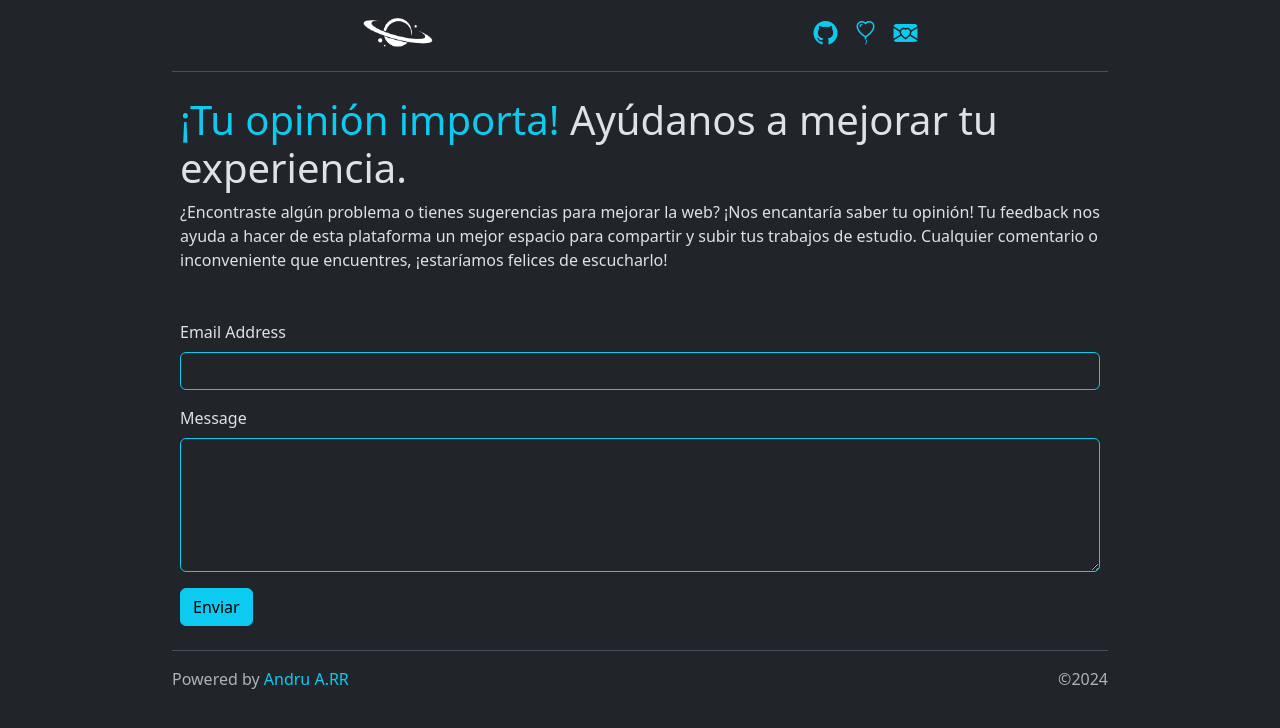
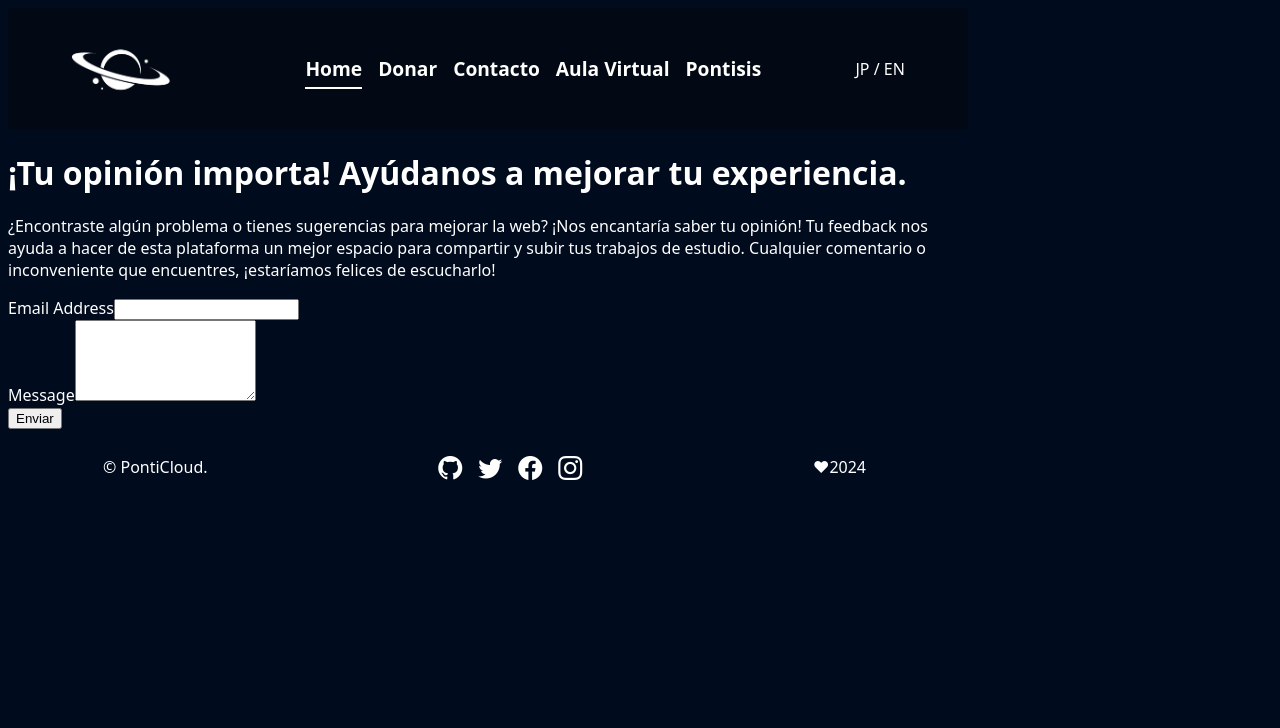
Before and after one commit to DruChill/PontiCloud, a React (Vite) app: page /contact in a window 1280 px wide. Shown: the top 728 px of the page. Built offline with nearby package versions, Linux system fonts and the light colour scheme; no server answers.

Commit message:
Refactor layout and styles for Header and Footer components; add CSS variables for theming

```diff
--- a/index.html
+++ b/index.html
@@ -4,9 +4,7 @@
   <head>
     <!-- == Ads ==-->
     <!-- <script type='text/javascript' src='//prosecutorremarkablegodforsaken.com/92/fe/18/92fe185b8714fed2964403686ba8e309.js'></script> -->
-
     <meta charset="UTF-8" />
-
     <!--===== SEO KEYWORDS ======-->
     <meta name="description" content="PontiCloud - Una plataforma creada por estudiantes para estudiantes, ofreciendo servicios de almacenamiento en la nube, acceso rápido y seguro a archivos.">
     <meta name="keywords" content="PontiCloud, almacenamiento en la nube, estudiantes, almacenamiento seguro, plataforma educativa">
@@ -23,23 +21,12 @@
     <meta name="viewport" content="width=device-width, initial-scale=1.0" />
     <link rel="stylesheet" href="/src/normalize.css">
     <title>PontiCloud - Por estudiantes para estudiantes</title>
-    <!-- ==== CSS BOOTSTRAP ====-->
-    <link rel="stylesheet" href="https://cdn.jsdelivr.net/npm/bootstrap@5.3.3/dist/css/bootstrap.min.css
-    ">
     <!-- ==== ICONS BOOTSTRAP ====-->
     <link rel="stylesheet" href="https://cdn.jsdelivr.net/npm/bootstrap-icons@1.11.3/font/bootstrap-icons.min.css">
-    <style>
-      body {
-        background: #212529
-      }
-    </style>
   </head>
   <body>
     <div id="root"></div>
     <script type="module" src="/src/main.jsx"></script>
-
-    <script src="https://cdn.jsdelivr.net/npm/bootstrap@5.3.3/dist/js/bootstrap.bundle.min.js
-    "></script>
     <!-- <script>
       const isProduction = window.location.hostname === 'ponticloud.web.app';
       if (isProduction) {
--- a/src/App.css
+++ b/src/App.css
@@ -1,155 +1,158 @@
-.container {
-  max-width: 960px;
+.hero__container {
+  display: grid;
+  min-height: 100dvh;
+  grid-template-rows: auto 1fr auto;
 }
 
-
-.hero {
-  margin: 0 auto;
-  max-width: 750px;
+header {
+  background: rgba(9, 9, 9, 0.41);
+  display: flex;
+  justify-content: space-around;
+  align-items: center;
+  padding: 1rem;
 }
 
-.bd-placeholder-img {
-  font-size: 1.125rem;
-  text-anchor: middle;
-  -webkit-user-select: none;
-  -moz-user-select: none;
-  user-select: none;
+nav ul {
+  display: flex;
+  gap: 1rem;
+  list-style: none;
 }
 
-.drop-zone {
-  border: 2px dashed #ccc;
-  padding: 20px;
-  border-radius: 10px;
-  max-width: 700px;
-  margin: 0 auto;
-  cursor: pointer;
-  text-align: center;
-  p {
-    cursor: pointer;
-  }
-
-  img {
-    max-width: 30%;
-    height: auto;
-    cursor: pointer;
-  }
+nav ul li a {
+  font-size: 1.2rem;
+  font-weight: 700;
+  text-decoration: none;
+  color: var(--color);
+  position: relative;
 }
 
-.drop-zone:hover {
-  border: 2px dashed #0dcaf0;
-  transition: ease all 0.2s;
+nav ul li a::after {
+  content: '';
+  position: absolute;
+  width: 0;
+  height: 2px;
+  display: block;
+  margin-top: 5px;
+  right: 0;
+  background: var(--color);
+  transition: width 0.3s ease;
+  -webkit-transition: width 0.3s ease;
 }
 
-table {
-  max-width: 100%;
-  border-collapse: collapse;
+nav ul li a:hover::after {
+  width: 100%;
+  left: 0;
+  background: var(--color);
 }
 
-th, td {
-  padding: 8px;
-  border: 1px solid #0dcaf0
+nav ul li a.Active::after {
+  width: 100%;
+  left: 0;
+  background: var(--color);
 }
 
-th {
+header img {
+  width: 100px;
+}
+
+main {
+  display: flex;
+  justify-content: space-evenly;
+  align-items: center;
+  gap: 1rem;
+  padding: 1rem;
+}
+
+main h1 {
+  font-size: 3.5rem;
+}
+
+main p {
+  max-width: 500px;
+  color: var(--paragraph, #A7A9BE);
+  text-align: justify;
+  /* paragraph */
+  font-family: Poppins;
+  font-size: 20px;
+  font-style: normal;
+  font-weight: 400;
+  line-height: normal;
+}
+
+.upload {
+  display: flex;
+  gap: 1rem;
+}
+
+.upload button {
+  padding: 1rem 2rem;
+  background: #6246EA;
+  color: var(--color);
+  border: none;
+  border-radius: 5px;
+  cursor: pointer;
+}
+
+.table {
+  display: flex;
+  flex-direction: column;
+  border-radius: 10px 20px 30px 40px;
+  box-shadow: 0 4px 8px rgba(0, 0, 0, 0.1);
+}
+
+.table img {
+  position: absolute;
+  width: 50%;
+  z-index: -99999;
+  top: 50%;
+  right: 0;
+  transform: translateY(-50%);
+  opacity: 0.1;
+}
+
+/* Fila de encabezado */
+.row {
+  display: flex;
+  background-color: #6246EA;
+  color: white;
+  font-weight: bold;
+  padding: 12px;
+}
+
+/* Celdas (divs dentro de una fila) */
+.cell {
+  flex: 1;
+  padding: 12px;
   text-align: left;
 }
 
-td {
-  text-align: start;
+/* Estilo para las filas de contenido */
+.row:nth-child(even) {
+  background-color: #5f4bdb;
 }
 
-tr td a:hover{
-  color: #0dcaf0;
+.row:nth-child(odd) {
+  background-color: #7a61d0;
 }
 
-.list-unstyled li a {
-  color: rgba(var(--bs-info-rgb),var(--bs-text-opacity))!important;
+.row:hover {
+  background-color: #4538a6;
+}
+
+footer {
+  display: flex;
+  justify-content: space-between;
+  align-items: center;
+  padding: 11px 102px 12.557px 95px;
+}
+
+footer a {
+  color: var(--color);
   text-decoration: none;
 }
 
-
-@media (min-width: 768px) {
-  .bd-placeholder-img-lg {
-    font-size: 3.5rem;
-  }
-
-
+.social__media {
+  display: flex;
+  gap: 1rem;
+  font-size: 1.5rem;
 }
-
-
-@media (max-width: 767.98px) {
-  .text-header {
-    display: none;
-  }
-
-  table {
-    width: 100%;
-  }
-}
-
-.b-example-divider {
-  width: 100%;
-  height: 3rem;
-  background-color: rgba(0, 0, 0, .1);
-  border: solid rgba(0, 0, 0, .15);
-  border-width: 1px 0;
-  box-shadow: inset 0 .5em 1.5em rgba(0, 0, 0, .1), inset 0 .125em .5em rgba(0, 0, 0, .15);
-}
-
-.b-example-vr {
-  flex-shrink: 0;
-  width: 1.5rem;
-  height: 100vh;
-}
-
-.bi {
-  vertical-align: -.125em;
-  fill: currentColor;
-}
-
-.nav-scroller {
-  position: relative;
-  z-index: 2;
-  height: 2.75rem;
-  overflow-y: hidden;
-}
-
-.nav-scroller .nav {
-  display: flex;
-  flex-wrap: nowrap;
-  padding-bottom: 1rem;
-  margin-top: -1px;
-  overflow-x: auto;
-  text-align: center;
-  white-space: nowrap;
-  -webkit-overflow-scrolling: touch;
-}
-
-.btn-bd-primary {
-  --bd-violet-bg: #712cf9;
-  --bd-violet-rgb: 112.520718, 44.062154, 249.437846;
-
-  --bs-btn-font-weight: 600;
-  --bs-btn-color: var(--bs-white);
-  --bs-btn-bg: var(--bd-violet-bg);
-  --bs-btn-border-color: var(--bd-violet-bg);
-  --bs-btn-hover-color: var(--bs-white);
-  --bs-btn-hover-bg: #6528e0;
-  --bs-btn-hover-border-color: #6528e0;
-  --bs-btn-focus-shadow-rgb: var(--bd-violet-rgb);
-  --bs-btn-active-color: var(--bs-btn-hover-color);
-  --bs-btn-active-bg: #5a23c8;
-  --bs-btn-active-border-color: #5a23c8;
-}
-
-.bd-mode-toggle {
-  z-index: 1500;
-}
-
-.bd-mode-toggle .dropdown-menu .active .bi {
-  display: block !important;
-}
-
-@media screen and (max-width: 600px){
-
-}
--- a/src/App.jsx
+++ b/src/App.jsx
@@ -1,149 +1,38 @@
-import { useEffect, useState } from 'react';
-import { onSnapshot, collection, query, orderBy, doc, updateDoc, increment, getDoc } from "firebase/firestore";
-import { db, uploadFile } from './firebase';
+import './App.css';
 import Header from './assets/Components/Header';
-import NProgress from 'nprogress';
-import 'nprogress/nprogress.css';
-import './App.css';
 import Footer from './assets/Components/Footer';
-import Alert from './assets/Components/Alert';
-import Toast from './assets/Components/Toast';
 
-function App() {
+const App = () => {
+  return (
+    <div className='hero__container'>
+      <Header />
+      <main>
+        <div className='Container'>
+          <h1>PontiCloud</h1>
+          <p>Este proyecto está bajo investigación y desarrollo activo. Habrá fallas aquí y allá, pero en general funciona sin problemas. Recuerda solo subir material de trabajo, como archivos Pdf, Word, Excel etc..</p>
+          <div className='upload'>
+            <button>SELECIONAR ARCHIVO</button>
+            <button>SUBIR</button>
+          </div>
+          <p>Tu archivo aparecerá en la tabla una vez terminado el proceso de carga.</p>
+        </div>
 
-  const [file, setFile] = useState(null);
-  const [files, setFiles] = useState([]);
-  const [selectedFileName, setSelectedFileName] = useState(null);
-  const [loading, setLoading] = useState(true);
+        <div className="table">
+          <img src="/icon_logo_ligth_mode.png" alt="waifu" />
+          <div className="row">
+            <div className="cell">Nombre del archivo</div>
+            <div className="cell">Peso del archivo</div>
+            <div className="cell">Fecha</div>
+          </div>
 
-  useEffect(() => {
-    const unsubscribe = onSnapshot(
-      query(collection(db, "files"), orderBy("uploadedAt", "desc")), // Ordena los documentos por `uploadedAt` de forma descendente
-      (snapshot) => {
-        setFiles(snapshot.docs.map(doc => ({ id: doc.id, ...doc.data() })));
-        setLoading(false);
-      }
-    );
-    return unsubscribe;
-  }, []);
-
-  const handleDrop = (e) => {
-    e.preventDefault();
-    const droppedFile = e.dataTransfer.files[0];
-    setFile(droppedFile);
-    setSelectedFileName(droppedFile.name);
-  };
-
-  const handleDragOver = (e) => {
-    e.preventDefault();
-  };
-
-  const handleSubmit = async (e) => {
-    e.preventDefault();
-    // Check file size
-    if (file.size > 5 * 1024 * 1024) { // 5 MB
-      alert("El archivo es muy pesado solo se admite 5MB");
-      return;
-    }
-    try {
-      NProgress.start(); // Inicia la barra de progreso
-      await uploadFile(file);
-      NProgress.done(); // Finaliza la barra de progreso
-      setSelectedFileName(null);
-    } catch (error) {
-      NProgress.done(); // Asegúrate de finalizar la barra de progreso incluso si hay un error
-      console.log(error);
-    }
-  };
-
-  return (
-    <div>
-      <div className='container py-2'>
-        {/* <Alert /> */}
-        <Header />
-        <Toast />
-        <main className='text-center'>
-          <div className='hero'>
-            <h1 className='fs-1 my-3'>Ponti<span className='text-info' >Cloud</span></h1>
-            <p>Este proyecto está bajo investigación y desarrollo activo. Habrá fallas aquí y allá, pero en general funciona sin problemas.
-            Recuerda solo subir material de trabajo, como archivos Pdf, Word, Excel etc..
-            </p>
+          <div className="row">
+            <div className="cell">documento.pdf</div>
+            <div className="cell">2.5 MB</div>
+            <div className="cell">2024-12-14</div>
           </div>
-          <div className='my-4'>
-            <form onSubmit={handleSubmit}>
-            <div
-                onDrop={handleDrop}
-                onDragOver={handleDragOver}
-                className='drop-zone'
-
-              >
-                <label htmlFor="fileUpload" style={{ display: 'block', width: '100%', height: '100%' }}>
-                  <img src="/adminBanner.png" alt="icon-drop" style={{pointerEvents: 'none', userSelect: 'none'}} />
-                  <p>
-                    Arrastra y suelta tu archivo aquí, tu archivo no debe pesar más de 5MB.
-                  </p>
-                  <input
-                    className='btn btn-outline-secondary'
-                    style={{ display: 'none' }}
-                    type="file"
-                    id="fileUpload"
-                    onChange={(e) => {
-                      setFile(e.target.files[0]);
-                      setSelectedFileName(e.target.files[0]?.name);
-                    }}
-                  />
-                </label>
-              </div>
-              <button
-                className={`mt-2 btn btn-info ${!selectedFileName ? 'opacity-50' : ''}`}
-                type="submit"
-                disabled={!selectedFileName} // Deshabilita el botón si no se ha seleccionado un archivo
-              >
-                Subir Archivo <i className="bi bi-cloud-upload"></i>
-              </button>
-
-              <p className='mt-3'>
-                {selectedFileName ? <span>Archivo seleccionado: <span className="text-info">{selectedFileName}</span></span> : 'Tu archivo aparecerá aquí abajo una vez terminado el proceso de carga.'}
-              </p>
-            </form>
-          </div>
-          <div className='d-flex justify-content-center'>
-            <table>
-              <thead>
-                <tr className='text-info'>
-                  <th><i className="bi bi-translate"></i> Nombre del archivo</th>
-                  <th><i className="bi bi-hdd"></i> Tamaño del archivo</th>
-                  <th><i className="bi bi-calendar-week"></i> Fecha</th>
-                </tr>
-              </thead>
-              <tbody>
-              {loading ? (
-                <tr>
-                  <td colSpan="3">¡Estamos buscando tu archivo, espera un toque nomás!</td>
-                </tr>
-              ) : (
-                files
-                  .filter(file => !file.userEmail) // Filtra los archivos que no tienen correo electrónico
-                  .map((file) => (
-                    <tr key={file.id}>
-                      <td>
-                        <i className="bi bi-file-earmark-arrow-down"></i> <a className='text-decoration-none' href={file.url}>{file.name}</a>
-                      </td>
-                      <td>
-                        <i className="bi bi-hdd"></i> {(file.size / 1048576).toFixed(2)} MB
-                      </td>
-                      <td>
-                        <i className="bi bi-calendar-week"></i> {file.uploadedAt.toDate().toLocaleDateString()}
-                      </td>
-                    </tr>
-                  ))
-                )}
-              </tbody>
-            </table>
-          </div>
-        </main>
-        <Footer />
-      </div>
+        </div>
+      </main>
+      <Footer />
     </div>
   );
 }
--- a/src/assets/Components/Footer.jsx
+++ b/src/assets/Components/Footer.jsx
@@ -4,9 +4,23 @@ function Footer() {
   const today = new Date();
 
   return (
-    <footer className='footer pt-3 mt-4 text-body-secondary border-top d-flex justify-content-between'>
-        <p>Powered by <a className='text-decoration-none text-info' href="https://github.com/DruChill">Andru A.RR</a></p>
-        <p>&copy;{today.getFullYear()}</p>
+    <footer>
+    <p>&copy; PontiCloud.</p>
+    <div className='social__media'>
+      <a href="#">
+        <i class="bi bi-github"></i>
+      </a>
+      <a href="#">
+        <i class="bi bi-twitter"></i>
+      </a>
+      <a href="#">
+        <i class="bi bi-facebook"></i>
+      </a>
+      <a href="#">
+        <i class="bi bi-instagram"></i>
+      </a>
+    </div>
+    <p>&hearts;{today.getFullYear()}</p>
   </footer>
   )
 }
--- a/src/assets/Components/Header.jsx
+++ b/src/assets/Components/Header.jsx
@@ -2,34 +2,28 @@ import React from 'react'
 
 function Header() {
   return (
-    <header className='pb-md-2 mb-md-3 p-0 mb-1 border-bottom d-flex align-items-center justify-content-around'>
-        <div className='d-flex align-items-center text-body-emphasis'>
-            <a href="/">
-                <img src="/icon_logo_ligth_mode.png" alt=""  style={{ width: '70px' }}/>
-            </a>
-        </div>
-        <nav className='text-info'>
-            <ul className='d-flex list-unstyled mb-0 gap-3 fs-4'>
+    <header>
+        <img src="/icon_logo_ligth_mode.png" alt="icon-logo-web-site" />
+        <nav>
+        <ul>
             <li>
-                    <a href="https://github.com/DruChill/PontiCloud/releases" target='blank'>
-                        <i className="bi bi-github"></i>
-                    </a>
+              <a href="#" className='Active'>Home</a>
             </li>
             <li>
-                    <a href="/yape.JPG" className='link-opacity-50-hover' target='blank'>
-                        <i className="bi bi-balloon-heart"></i>
-                    </a>
+              <a href="#">Donar</a>
             </li>
             <li>
-                    <a href="/contact" target='blank'>
-                        <i className="bi bi-envelope-heart-fill"></i>
-                    </a>
+              <a href="#">Contacto</a>
             </li>
-                {/* <li>
-                    <a href="/sobrenosotros">Mas info</a>
-                </li> */}
+            <li>
+              <a href="#">Aula Virtual</a>
+            </li>
+            <li>
+              <a href="#">Pontisis</a>
+            </li>
         </ul>
         </nav>
+        <p>JP / EN</p>
     </header>
   )
 }
--- a/src/index.css
+++ b/src/index.css
@@ -0,0 +1,13 @@
+:root {
+    --background: #000B1D;
+    --color: #FFFFFE;
+}
+
+html {
+    font-family: system-ui, -apple-system, BlinkMacSystemFont, 'Segoe UI', Roboto, Oxygen, Ubuntu, Cantarell, 'Open Sans', 'Helvetica Neue', sans-serif;
+}
+
+body {
+    background: var(--background, #000B1D);
+    color: white;
+}
```
Lines whose indentation alone changed are shown as unchanged.
